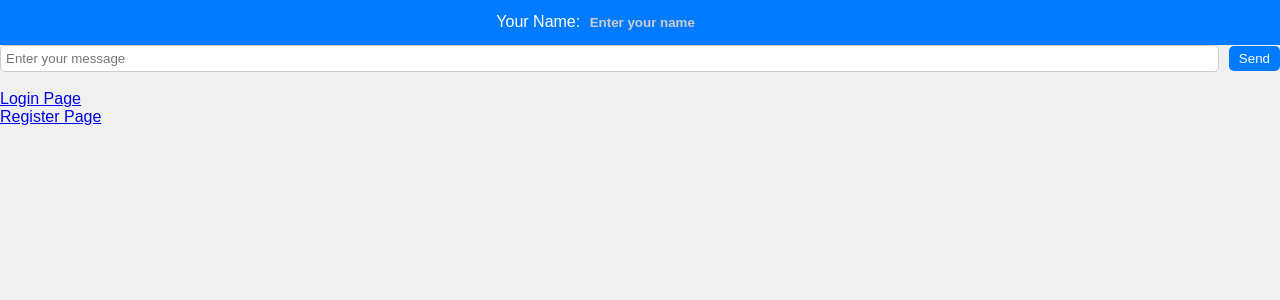
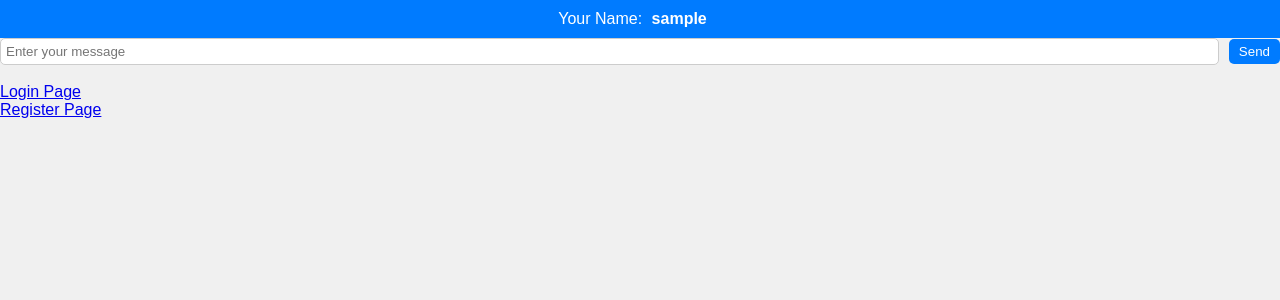
Before and after one commit to ivarjt/flask-webchat, a Flask app: page / in a window 1280 px wide. Shown: the top 300 px of the page. Run offline with Flask 3, Linux system fonts and the light colour scheme; the visitor is signed in with stand-in values (Sample User, id 1); some libraries are stand-ins or nearby versions.

Commit message:
Changed so that the username in the chatroom is the currently logged in user

```diff
--- a/app/models.py
+++ b/app/models.py
@@ -20,4 +20,4 @@ class User(db.Model, UserMixin):
 
     # Dunder method that returns a string representation of all users
     def __repr__(self):
-        return f"<User: id={self.id}, name={self.name}, email={self.email}, date_joined={self.date_joined}>, is_superuser={self.is_superuser}\n"
+        return f"<User: id={self.id}, name={self.username}, email={self.email}, date_joined={self.date_joined}>, is_superuser={self.is_superuser}\n"
--- a/app/templates/index.html
+++ b/app/templates/index.html
@@ -7,8 +7,9 @@
 <body>
     <div id="user-info">
         <label for="username">Your Name:</label>
-        <input type="text" id="username" placeholder="Enter your name">
+        <span id="username">{{ username }}</span>
     </div>
+
     <ul id="message-list"></ul>
     <div id="message-input-container">
         <input type="text" id="message-input" placeholder="Enter your message">
@@ -18,11 +19,7 @@
     <script src="https://cdnjs.cloudflare.com/ajax/libs/socket.io/4.2.0/socket.io.js"></script>
     <script>
     var socket = io.connect('http://' + document.domain + ':' + location.port);
-        var username = '';
-
-        document.getElementById('username').addEventListener('change', function() {
-            username = this.value;
-        });
+    var username = '{{ username }}'; // Set the username from the server-side variable.
 
     document.getElementById('message-input').addEventListener('keydown', function(event) {
         if (event.key === 'Enter') {
--- a/app/views.py
+++ b/app/views.py
@@ -1,10 +1,13 @@
-from app import app, socketio
-from flask import render_template
+from app import app, socketio, db, login_manager
+from flask import render_template, redirect, url_for
 from flask_socketio import SocketIO, send
+from flask_login import login_user, login_required, current_user
+from .models import User
 
+# Chat room
 @app.route("/")
 def index():
-    return render_template("index.html")
+    return render_template("index.html", username=current_user.username)
 
 @socketio.on('message')
 def handle_message(data):
```
Lines whose indentation alone changed are shown as unchanged.
